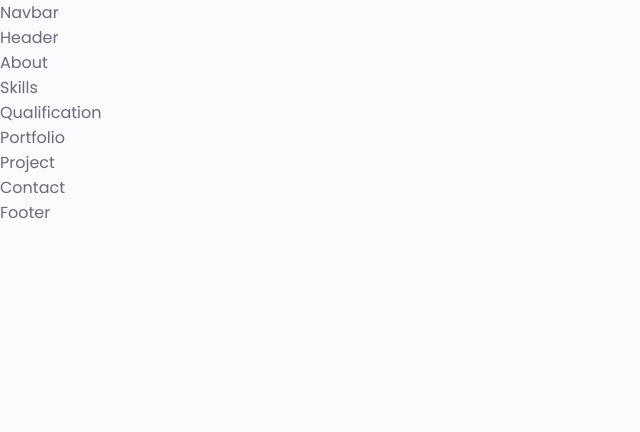
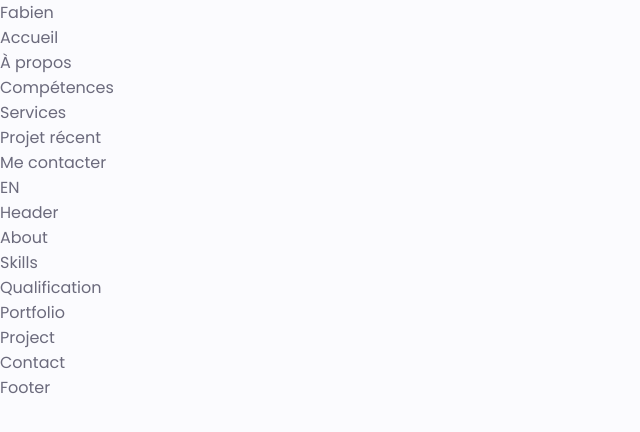
Before and after one commit to FabKaiz/portfolio-react, a React (Create React App) app: page / in a window 1280 px wide. Shown: the top 432 px of the page, without its empty margins (0-640 px from the left). Built offline with nearby package versions, Linux system fonts and the light colour scheme.

Commit message:
navbar setup

```diff
--- a/src/components/Navbar/Navbar.jsx
+++ b/src/components/Navbar/Navbar.jsx
@@ -4,7 +4,76 @@ import './Navbar.scss';
 
 const Navbar = () => {
   return (
-    <div>Navbar</div>
+    <header class=" header" id="header">
+    <nav class="nav container">
+      <a href="#" class="nav__logo">
+        <div class="nav__logo-container">
+          {/* <img src="assets/img/FC-logo.png" alt="Mon logo FC"> */}
+          Fabien
+        </div>
+      </a>
+      <div class="nav__menu" id="nav-menu">
+        <ul class="nav__list grid">
+          <li class="nav__item">
+            <a href="#home" class="nav__link active-link">
+              <i class="uil uil-estate nav__icon"></i>
+              Accueil
+            </a>
+          </li>
+          <li class="nav__item">
+            <a href="#about" class="nav__link">
+              <i class="uil uil-user nav__icon"></i>
+              À propos
+            </a>
+          </li>
+          <li class="nav__item">
+            <a href="#skills" class="nav__link">
+              <i class="uil uil-file-info-alt nav__icon"></i>
+              Compétences
+            </a>
+          </li>
+          <li class="nav__item">
+            <a href="#services" class="nav__link">
+              <i class="uil uil-briefcase nav__icon"></i>
+              Services
+            </a>
+          </li>
+          <li class="nav__item">
+            <a href="#portfolio" class="nav__link">
+              <i class="uil uil-scenery nav__icon"></i>
+              Projet récent
+            </a>
+          </li>
+          <li class="nav__item">
+            <a href="#contact" class="nav__link">
+              <i class="uil uil-message nav__icon"></i>
+              Me contacter
+            </a>
+          </li>
+        </ul>
+        <i class="uil uil-times nav__close" id="nav-close"></i>
+      </div>
+      <div class="nav__btns">
+        {/* <!-- Darkmode btn --> */}
+        <i class="uil uil-moon change-theme" id="theme-button"></i>
+        {/* <!-- Switch language btn --> */}
+        <span class="switch__lang" id="switch-lang">
+          EN
+        </span>
+        {/* <!-- <svg xmlns="http://www.w3.org/2000/svg" width="20" height="15" viewBox="0 0 640 480">
+          <g fill-rule="evenodd" stroke-width="1pt">
+            <path fill="#fff" d="M0 0h640v480H0z"/>
+            <path fill="#00267f" d="M0 0h213.337v480H0z"/>
+            <path fill="#f31830" d="M426.662 0H640v480H426.662z"/>
+          </g>
+        </svg> --> */}
+        <i class="uil change-theme" id="switch-lang"></i>
+        <div class="nav__toggle" id="nav-toggle">
+          <i class="uil uil-apps"></i>
+        </div>
+      </div>
+    </nav>
+  </header>
   )
 }
 
```
